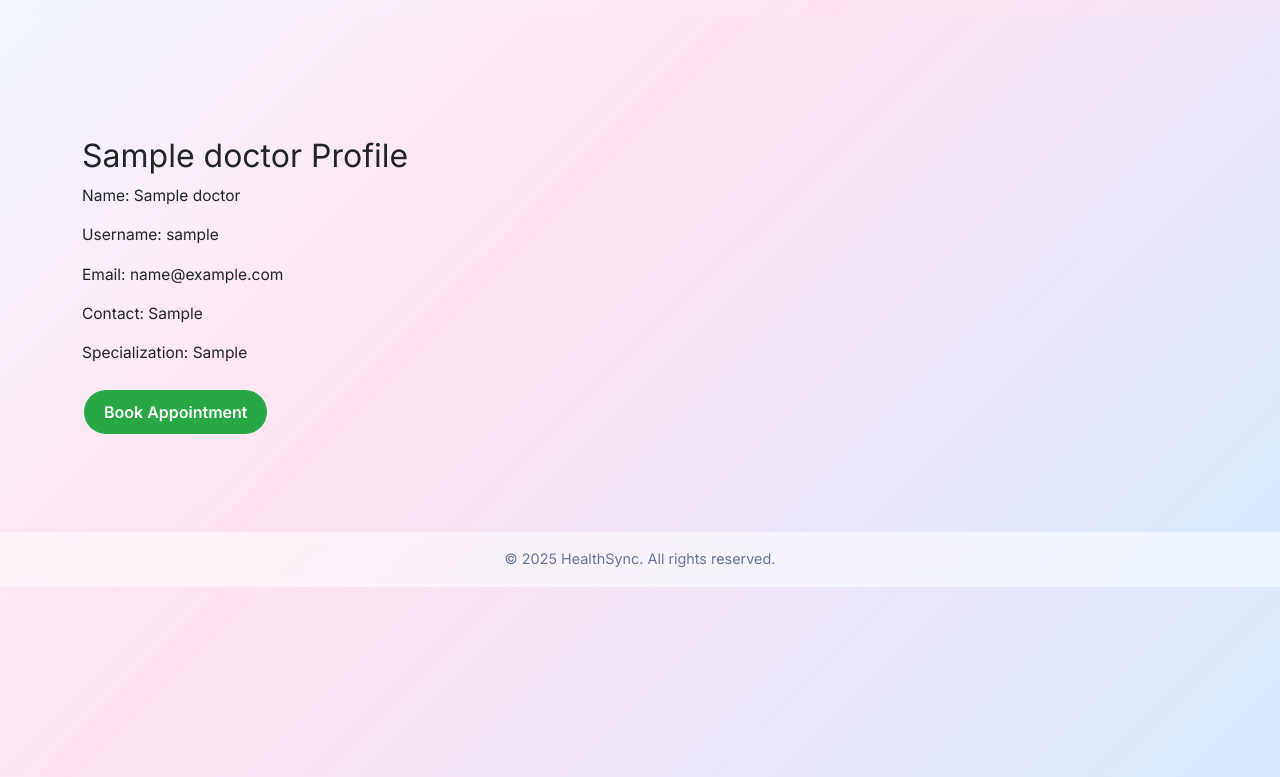
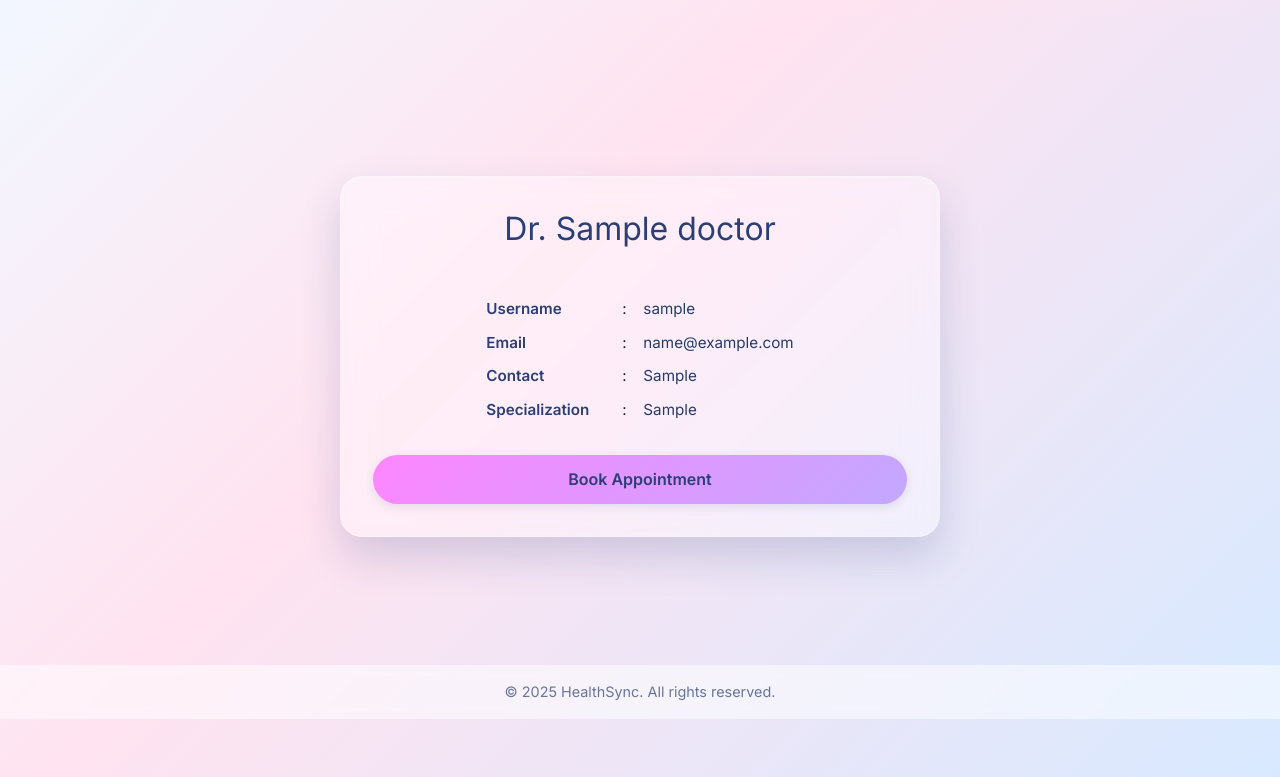
Before and after one commit to 23f3001438/hospital-management-sys, a Flask app: page /view_doctor/1 in a window 1280 px wide. Shown: the top 777 px of the page. Run offline with Flask 3, Linux system fonts and the light colour scheme; tables that the repository leaves empty hold one stand-in row (values such as "Sample post").

Commit message:
Fix doctor profile layout: align details grid and improve Book Appointment button sizing

```diff
--- a/templates/docprofile.html
+++ b/templates/docprofile.html
@@ -5,33 +5,69 @@
 {% block home_button %}{% endblock %}
 
 <style>
-    .btn-success {
-        background-color: #28a745;
-        color: white;
-        padding: 10px 20px;
+    .profile-details {
+        max-width: 420px;
+        margin: 1.5rem auto;
+        text-align: left;
+    }
+
+    .profile-details .row {
+        display: grid;
+        grid-template-columns: 130px 15px auto;
+        gap: 6px;
+        margin-bottom: 10px;
+        font-size: 0.95rem;
+    }
+
+    .profile-details .label {
+        font-weight: 600;
+        color: #2b3f75;
+    }
+
+    .profile-details .colon {
         text-align: center;
-        text-decoration: none;
-        display: inline-block;
-        font-size: 16px;
-        margin: 10px 2px;
-        cursor: pointer;
-        border: none;
-        border-radius: 5px;
+    }
+
+    .profile-details .value {
+        color: #243b6e;
+        word-break: break-word;
     }
 </style>
 
-  <h1>{{doctor.name}} Profile</h1>
-  <p>Name: {{ doctor.name }}</p>
-  <p>Username: {{ doctor.username }}</p>
-  <p>Email: {{ doctor.email }}</p>
-  <p>Contact: {{ doctor.contact }}</p>
-  <p>Specialization: {{ doctor.specialization }}</p>
 
-<a href="{{ url_for('book_appointment', patient_id=patient.id, doctor_id=doctor.id) }}" class="btn btn-success">
-    Book Appointment
-</a>
+<div class="card" style="max-width: 600px; margin: 2.5rem auto; padding: 2rem; text-align: center;">
+    <h1 style="margin-bottom: 1.5rem;">Dr. {{ doctor.name }}</h1>
+
+    <div class="profile-details">
+        <div class="row">
+            <span class="label">Username</span>
+            <span class="colon">:</span>
+            <span class="value">{{ doctor.username }}</span>
+        </div>
+        <div class="row">
+            <span class="label">Email</span>
+            <span class="colon">:</span>
+            <span class="value">{{ doctor.email }}</span>
+        </div>
+        <div class="row">
+            <span class="label">Contact</span>
+            <span class="colon">:</span>
+            <span class="value">{{ doctor.contact }}</span>
+        </div>
+        <div class="row">
+            <span class="label">Specialization</span>
+            <span class="colon">:</span>
+            <span class="value">{{ doctor.specialization }}</span>
+        </div>
+    </div>
 
 
+    <a href="{{ url_for('book_appointment', patient_id=patient.id, doctor_id=doctor.id) }}"
+    class="view-btn"
+    style="display:inline-block; padding: 12px 28px; font-size: 1rem; background: linear-gradient(135deg, #fd86ff, #c2a8ff) !important;">
+        Book Appointment
+    </a>
 
+</div>
 
 {% endblock %}
```
